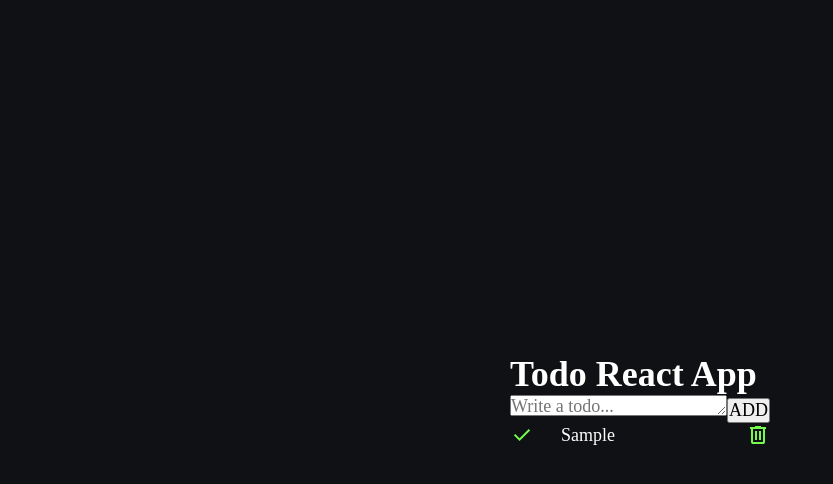
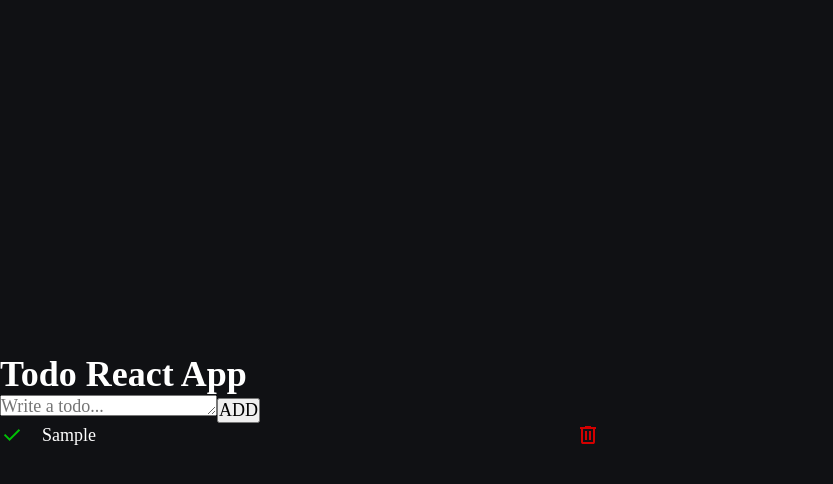
Before and after one commit to sagarEmn/basic-React-projects, a React (Vite) app in the folder 2 - Todo App/: page / in a window 1280 px wide. Both pictures are taken after typing "Sample" into the empty fields and a click on the button "ADD". Shown: the top 484 px of the page, without its empty margins (0-833 px from the left). Built offline with nearby package versions, Linux system fonts and the light colour scheme.

Commit message:
Fix: root take full width

```diff
--- a/2 - Todo App/public/CheckIcon.jsx
+++ b/2 - Todo App/public/CheckIcon.jsx
@@ -1,13 +1,13 @@
 import React from "react";
 
-export default function CheckIcon() {
+export default function CheckIcon({colorFill}) {
   return (
     <svg
       xmlns="http://www.w3.org/2000/svg"
       height="24px"
       viewBox="0 -960 960 960"
       width="24px"
-      fill="#75FB4C"
+      fill={colorFill}
     >
       <path d="M382-240 154-468l57-57 171 171 367-367 57 57-424 424Z" />
     </svg>
--- a/2 - Todo App/public/DeleteIcon.jsx
+++ b/2 - Todo App/public/DeleteIcon.jsx
@@ -1,13 +1,13 @@
 import React from "react";
 
-export default function DeleteIcon() {
+export default function DeleteIcon({colorFill}) {
   return (
     <svg
       xmlns="http://www.w3.org/2000/svg"
       height="24px"
       viewBox="0 -960 960 960"
       width="24px"
-      fill="#75FB4C"
+      fill={colorFill}
     >
       <path d="M280-120q-33 0-56.5-23.5T200-200v-520h-40v-80h200v-40h240v40h200v80h-40v520q0 33-23.5 56.5T680-120H280Zm400-600H280v520h400v-520ZM360-280h80v-360h-80v360Zm160 0h80v-360h-80v360ZM280-720v520-520Z" />
     </svg>
--- a/2 - Todo App/src/App.css
+++ b/2 - Todo App/src/App.css
@@ -1,16 +1,41 @@
-input[type="checkbox"] {
-  display: none;
+.todo-app {
+  display: flex;
+  flex-direction: column;
+  align-items: center;
+  justify-content: center;
+  width: min(100%, 800px);
+flex-shrink: 0;
+  max-width: 600px;
+}
+
+.todo-app__header-form-container {
+    width: 100%;
+}
+
+.todo-app__form {
+  display: flex;
+  align-items: center;
+  /* justify-content: center; */
+}
+
+/* todo list styling */
+.todo-app__list-section {
+    width: 100%;
 }
 
 .todo-app__list__item {
   display: flex;
   justify-content: center;
   align-items: center;
-  gap: 1.5rem;
+  gap: 1rem;
+}
+
+input[type="checkbox"] {
+  display: none;
 }
 
 .check-icon {
-    display: flex;
+  display: flex;
 }
 
 .todo-app__list__item__button {
--- a/2 - Todo App/src/components/Todo.jsx
+++ b/2 - Todo App/src/components/Todo.jsx
@@ -92,14 +92,14 @@ function Todo() {
                     onChange={() => toggleTodo(todo.id)}
                   />
                   <div className="check-icon">
-                    <CheckIcon />
+                    <CheckIcon colorFill={'#00c105'} />
                   </div>
                   <span className="todo-app__list__item__text">{todo.text}</span>
                   <button
                     onClick={() => deleteTodo(todo.id)}
                     className="todo-app__list__item__button"
                   >
-                    <DeleteIcon />
+                    <DeleteIcon colorFill={'#d30000'} />
                   </button>
                 </li>
               );
--- a/2 - Todo App/src/index.css
+++ b/2 - Todo App/src/index.css
@@ -61,6 +61,10 @@ body {
   --text-clr: var(--secondary-clr-100);
 }
 
+#root {
+  width: 100%;
+}
+
 html {
   font-size: 18px;
 }
@@ -70,6 +74,6 @@ body {
   color: var(--secondary-clr-100);
   font-size: 1rem;
   display: flex;
-  place-items: center;
-  place-content: center;
+  justify-content: center;
+  align-items: center;
 }
```
